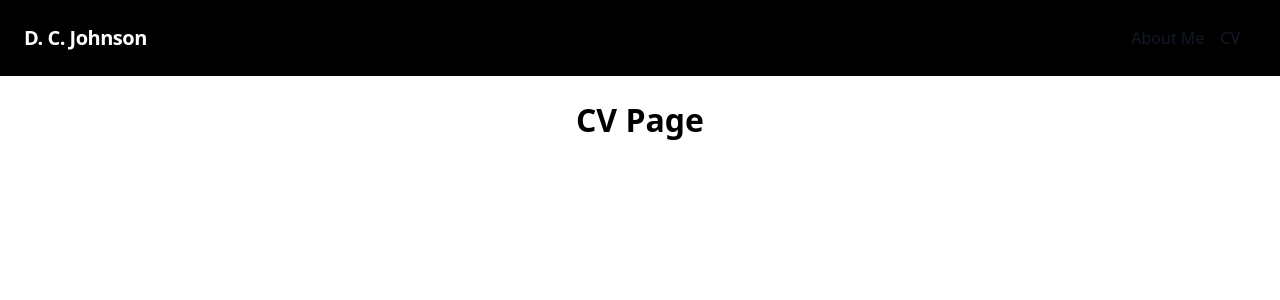
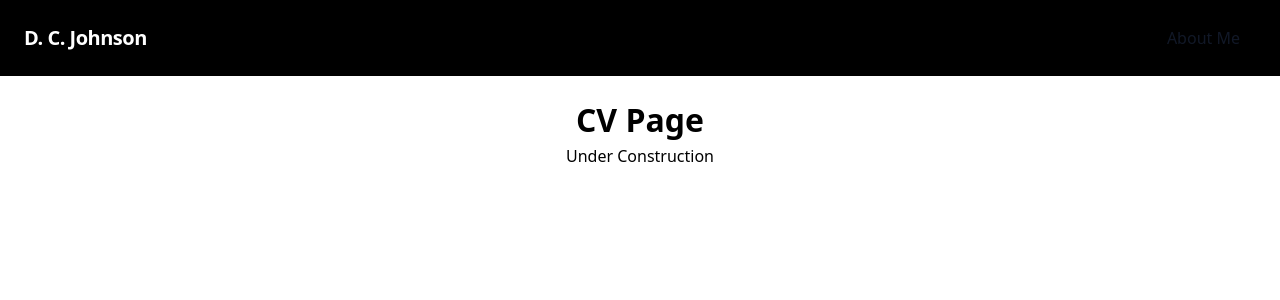
Before and after one commit to DavidChristopherJohnson/dcjohnson-v3, a Next.js app: page /cv in a window 1280 px wide. Shown: the top 300 px of the page. Built offline with nearby package versions, Linux system fonts and the light colour scheme.

Commit message:
Added conditional rendering on pages to remove in progress pages from navbar

```diff
--- a/app/cv/page.js
+++ b/app/cv/page.js
@@ -1,5 +1,6 @@
 export default function CvPage() {
     return <>
         <h1>CV Page</h1>
+        Under Construction
     </>
 }
--- a/components/main-header.tsx
+++ b/components/main-header.tsx
@@ -5,13 +5,16 @@ import MobileNavBar from "./nav-bar-mobile";
 const pages = [{
     href: '/',
     uniqueKey: 'about-me',
-    text: 'About Me'
+    text: 'About Me',
+    visible: true
 },
 {
     href:'/cv',
     text: 'CV',
-    uniqueKey: 'cv'
-}]
+    uniqueKey: 'cv',
+    visible: false
+}
+]
 
 export default function MainHeader () {
 
--- a/components/nav-bar-list.tsx
+++ b/components/nav-bar-list.tsx
@@ -3,6 +3,6 @@ import NavBarLink from "./nav-link";
 
 export default function NavBarList({ pages }: INavigationBarProps) {
     return <>
-        {pages.map(page => <div key={page.uniqueKey}><NavBarLink href={page.href} text={page.text} /> </div>)}
+        {pages.map(page => <div key={page.uniqueKey} className={page.visible ? '' : 'hidden'}><NavBarLink href={page.href} text={page.text}  /> </div>)}
     </>
 }
--- a/interfaces/navigation-list.interface.ts
+++ b/interfaces/navigation-list.interface.ts
@@ -1,5 +1,6 @@
 export interface INavigationListItem {
     href: string,
     text: string,
-    uniqueKey: string
+    uniqueKey: string,
+    visible: boolean;
 }
```
